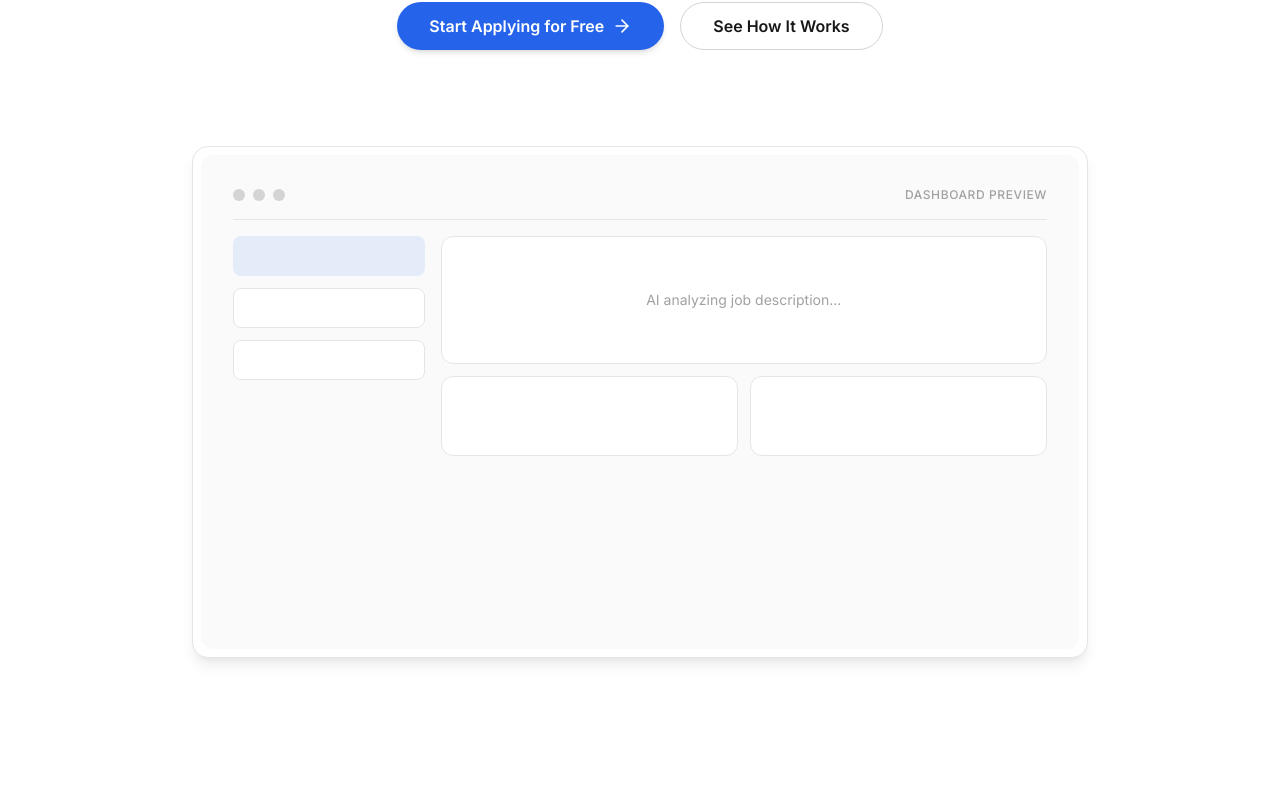
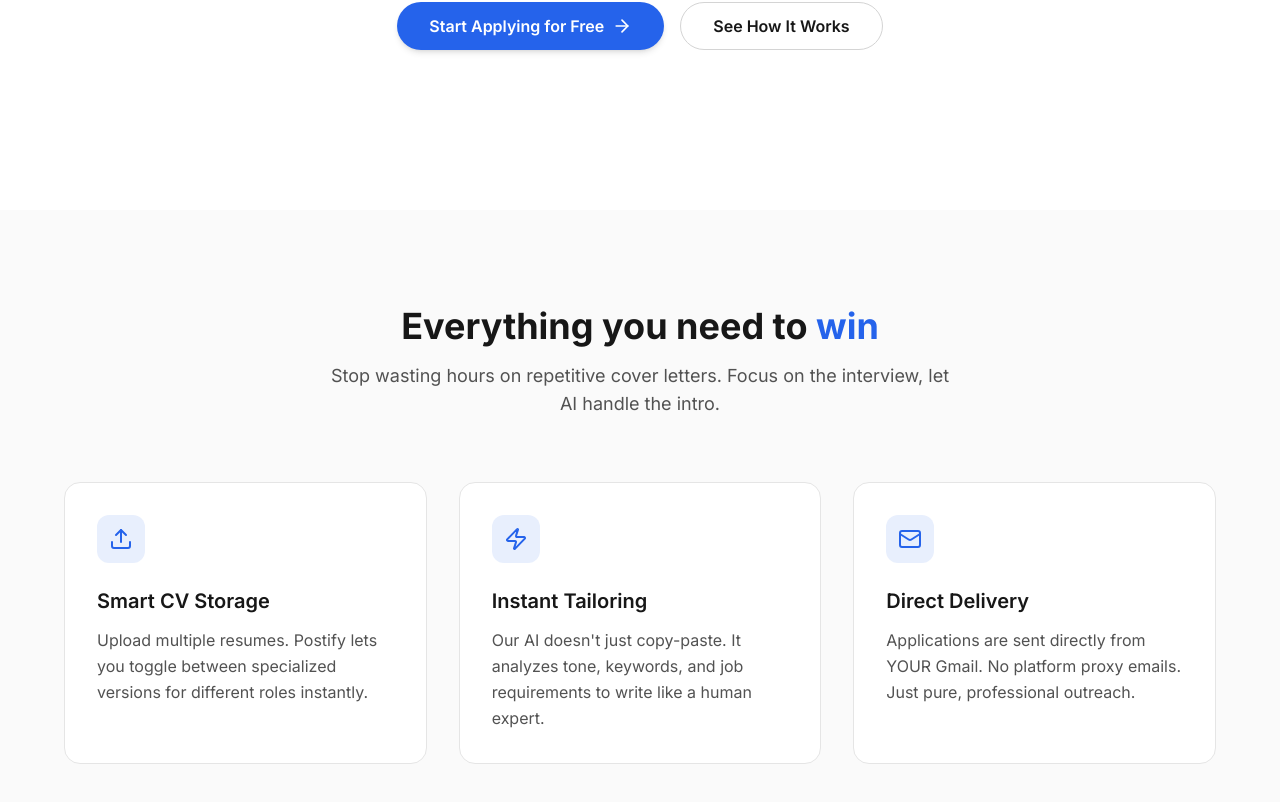
Before and after one commit to moteaz/Postify, a Next.js app in the folder frontend/: page / in a window 1280 px wide. Shown: the part 628-1430 px from the top of the page. Built offline with nearby package versions, Linux system fonts and the light colour scheme.

Commit message:
refactor(Hero): remove DashboardPreview and related components for cleaner code

```diff
--- a/frontend/src/components/landing/Hero.tsx
+++ b/frontend/src/components/landing/Hero.tsx
@@ -10,7 +10,6 @@ export default function Hero() {
           <Heading />
           <Description />
           <CTAButtons />
-          <DashboardPreview />
         </div>
       </div>
     </section>
@@ -55,52 +54,3 @@ function CTAButtons() {
     </div>
   );
 }
-
-function DashboardPreview() {
-  return (
-    <div className="mt-12 sm:mt-16 w-full max-w-5xl mx-auto rounded-xl sm:rounded-2xl border border-neutral-200 bg-white p-1 sm:p-2 shadow-elevated">
-      <div className="w-full aspect-[16/9] rounded-lg sm:rounded-xl bg-neutral-50 overflow-hidden">
-        <div className="w-full h-full p-4 sm:p-6 md:p-8 space-y-3 sm:space-y-4">
-          <PreviewHeader />
-          <PreviewContent />
-        </div>
-      </div>
-    </div>
-  );
-}
-
-function PreviewHeader() {
-  return (
-    <div className="flex items-center justify-between pb-3 sm:pb-4 border-b border-neutral-200">
-      <div className="flex gap-1.5 sm:gap-2">
-        {[...Array(3)].map((_, i) => (
-          <div key={i} className="w-2 h-2 sm:w-3 sm:h-3 rounded-full bg-neutral-300" />
-        ))}
-      </div>
-      <div className="text-[10px] sm:text-xs font-medium text-neutral-400 uppercase tracking-wider">
-        Dashboard Preview
-      </div>
-    </div>
-  );
-}
-
-function PreviewContent() {
-  return (
-    <div className="grid grid-cols-12 gap-2 sm:gap-3 md:gap-4">
-      <div className="col-span-12 sm:col-span-3 space-y-2 sm:space-y-3">
-        <div className="h-8 sm:h-10 bg-primary/10 rounded-lg" />
-        <div className="h-8 sm:h-10 bg-white rounded-lg border border-neutral-200" />
-        <div className="hidden sm:block h-10 bg-white rounded-lg border border-neutral-200" />
-      </div>
-      <div className="col-span-12 sm:col-span-9 space-y-2 sm:space-y-3">
-        <div className="h-24 sm:h-32 bg-white rounded-lg sm:rounded-xl border border-neutral-200 flex items-center justify-center">
-          <span className="text-xs sm:text-sm text-neutral-400">AI analyzing job description...</span>
-        </div>
-        <div className="grid grid-cols-2 gap-2 sm:gap-3">
-          <div className="h-16 sm:h-20 bg-white rounded-lg sm:rounded-xl border border-neutral-200" />
-          <div className="h-16 sm:h-20 bg-white rounded-lg sm:rounded-xl border border-neutral-200" />
-        </div>
-      </div>
-    </div>
-  );
-}
```
